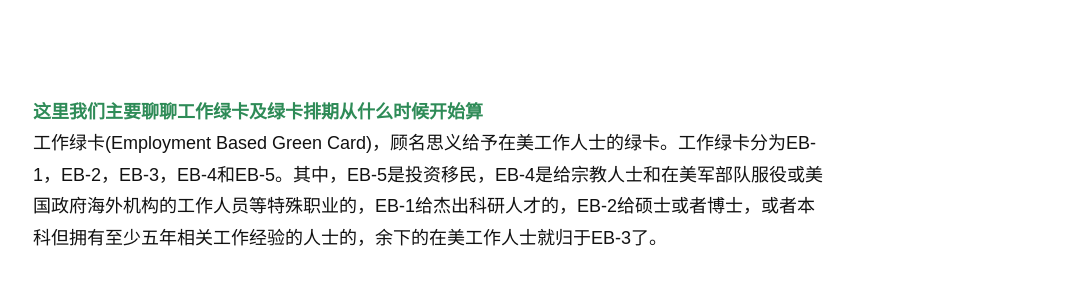
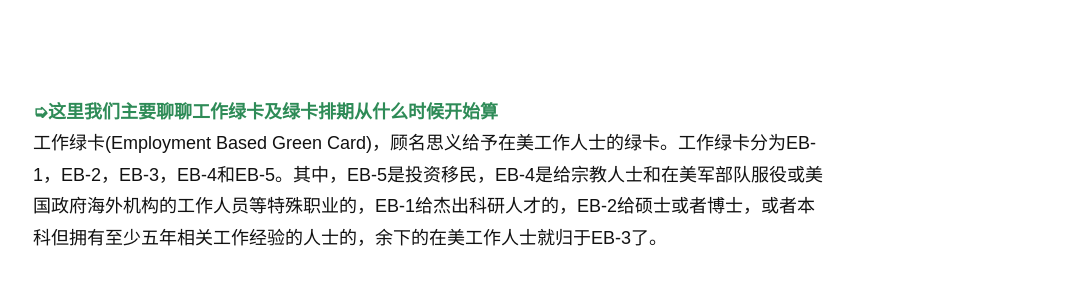
Before and after one commit to wolfwifee/wolfwifee.github.com, a Jekyll site: the page built from _posts/2016-10-27-green-card.md, in a window 1280 px wide and 900 px high, scrolled down 596 px. Shown: the part 158-450 px from the top of the window, without its empty margins (207-1280 px from the left). Built offline with Jekyll 4.4.1, drawn with Linux system fonts in a browser that asks for light colours; comment, search, counter and statistics services are not loaded.

Commit message:
Update 2016-10-27-green-card.md

```diff
--- a/_posts/2016-10-27-green-card.md
+++ b/_posts/2016-10-27-green-card.md
@@ -19,7 +19,7 @@ date: 2017-07-04
 
 <p style="margin-bottom:90px"></p>
 
-<span style="color:#2e8b57">**这里我们主要聊聊工作绿卡及绿卡排期从什么时候开始算**</span><br>
+<span style="color:#2e8b57">**➭这里我们主要聊聊工作绿卡及绿卡排期从什么时候开始算**</span><br>
 工作绿卡(Employment Based Green Card)，顾名思义给予在美工作人士的绿卡。工作绿卡分为EB-1，EB-2，EB-3，EB-4和EB-5。其中，EB-5是投资移民，EB-4是给宗教人士和在美军部队服役或美国政府海外机构的工作人员等特殊职业的，EB-1给杰出科研人才的，EB-2给硕士或者博士，或者本科但拥有至少五年相关工作经验的人士的，余下的在美工作人士就归于EB-3了。
 
 <p style="margin-bottom:90px"></p>
```
